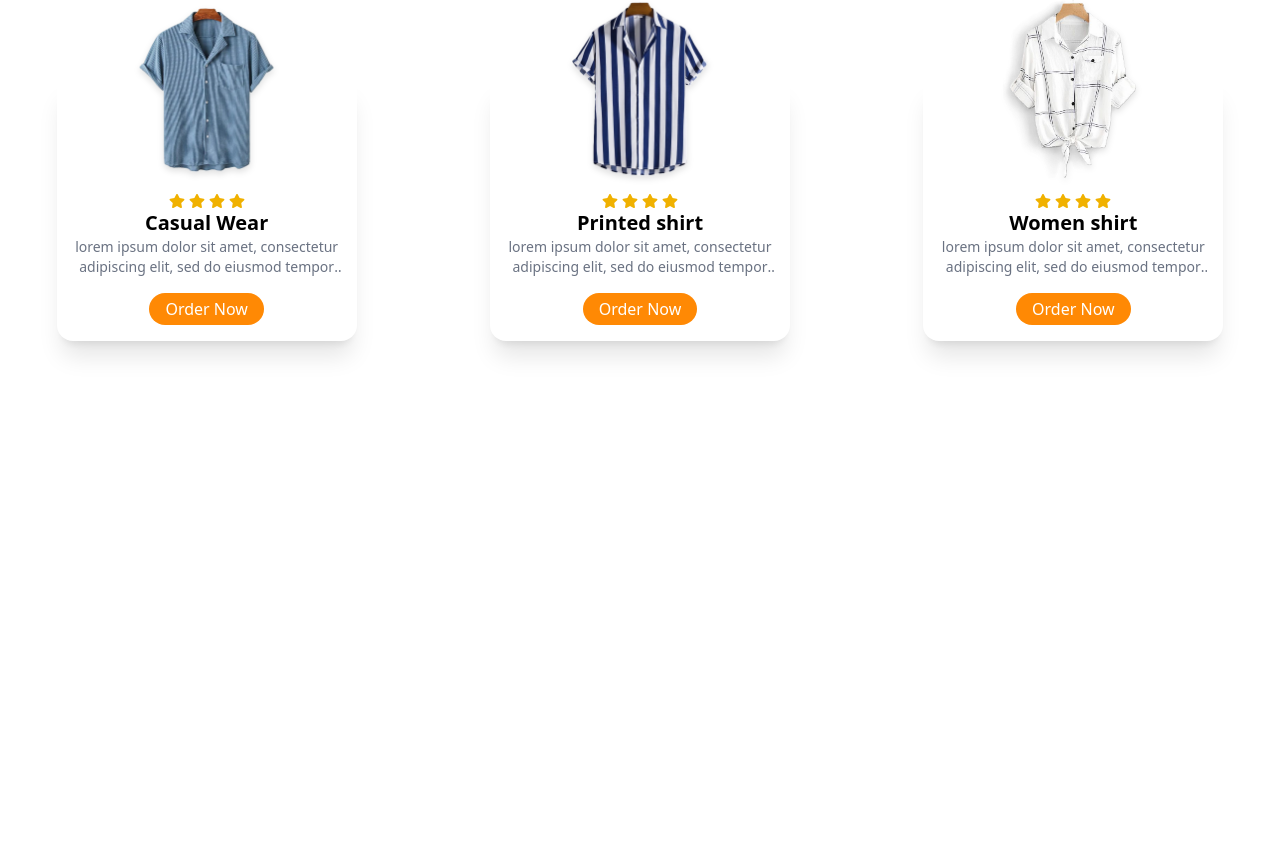
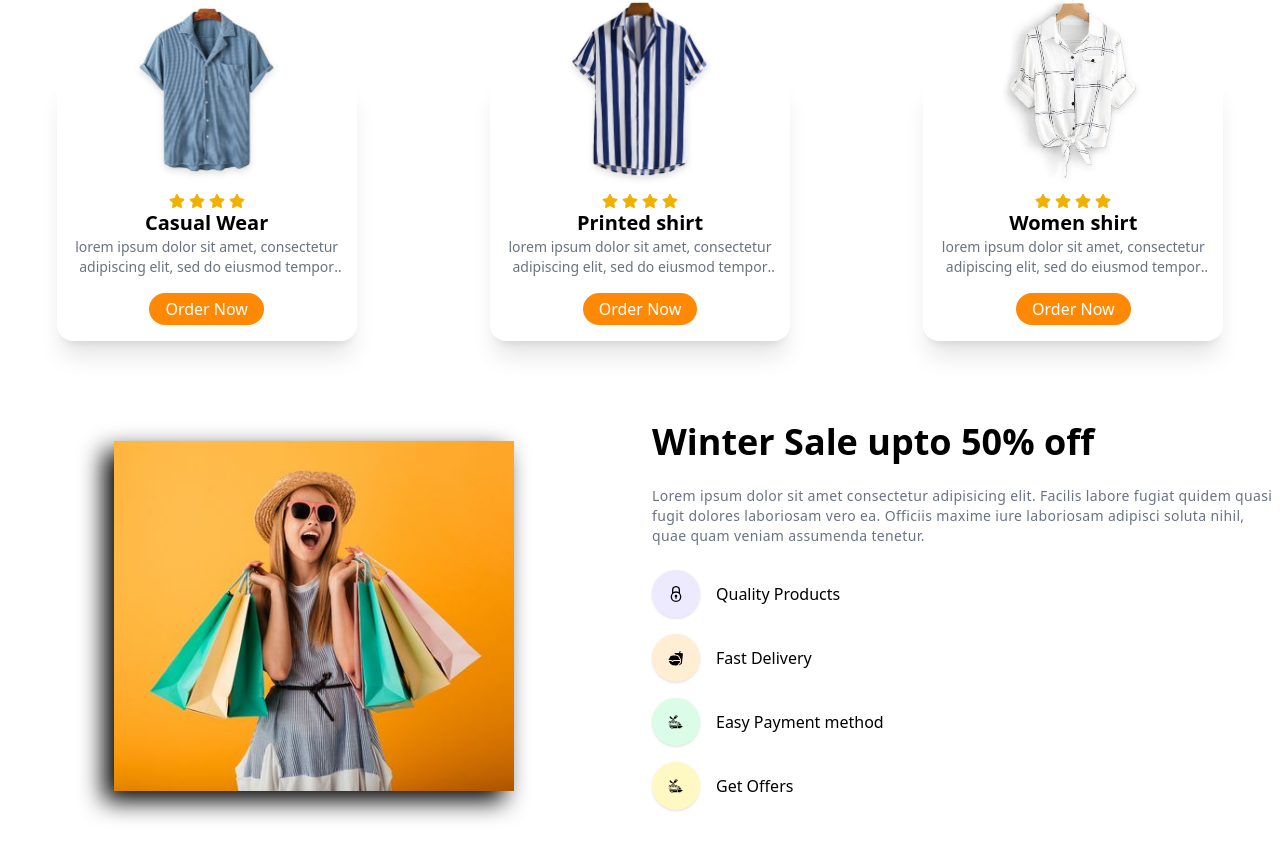
Before and after one commit to FahadAlHossain/react-ecommerce, a React (Vite) app: page / in a window 1280 px wide. Shown: the part 1441-2300 px from the top of the page. Before the commit the page ends 1782 px from the top, so only its background shows below. Built offline with nearby package versions, Linux system fonts and the light colour scheme.

Commit message:
banner added

```diff
--- a/src/App.jsx
+++ b/src/App.jsx
@@ -5,6 +5,7 @@ import Products from "./components/Products/Products";
 import AOS from "aos";
 import "aos/dist/aos.css"
 import TopProducts from "./components/TopProducts/TopProducts";
+import Banner from "./components/Banner/Banner";
 
 const App = () => {
   useEffect(() => {
@@ -22,6 +23,7 @@ const App = () => {
       <Hero />
       <Products />
       <TopProducts/>
+      <Banner/>
     </div>
   );
 };
--- /dev/null
+++ b/src/components/Banner/Banner.jsx
@@ -0,0 +1,57 @@
+import React from "react";
+import BannerImg from "../../assets/women/women2.jpg";
+import { GrSecure } from "react-icons/gr";
+import { IoFastFood } from "react-icons/io5";
+import { GiFoodTruck } from "react-icons/gi";
+
+const Banner = () => {
+  return (
+    <div className="min-h-[550px] flex justify-center items-center py-12 sm:py-0">
+      <div className="container">
+        <div className="grid grid-cols-1 sm:grid-cols-2 gap-6 items-center">
+          <div data-aos="zoom-in">
+            <img
+              src={BannerImg}
+              alt=""
+              className="max-w-[400px] h-[350px] w-full mx-auto drop-shadow-[-10px_10px_12px_rgba(0,0,0,1)] object-cover"
+            />
+          </div>
+          <div className="flex flex-col justify-center gap-6 sm:pt-0">
+            <h1 data-aos="fade-up" className="text-3xl sm:text-4xl font-bold">
+              Winter Sale upto 50% off
+            </h1>
+            <p
+              data-aos="fade-up"
+              className="text-sm text-gray-500 tracking-wide leading-5"
+            >
+              Lorem ipsum dolor sit amet consectetur adipisicing elit. Facilis
+              labore fugiat quidem quasi fugit dolores laboriosam vero ea.
+              Officiis maxime iure laboriosam adipisci soluta nihil, quae quam
+              veniam assumenda tenetur.
+            </p>
+            <div className="flex flex-col gap-4">
+              <div data-aos="fade-up" className="flex items-center gap-4">
+                <GrSecure className="text-4xl h-12 w-12 shadow-sm p-4 rounded-full bg-violet-100 dark:bg-violet-400" />
+                <p>Quality Products</p>
+              </div>
+              <div data-aos="fade-up" className="flex items-center gap-4">
+                <IoFastFood className="text-4xl h-12 w-12 shadow-sm p-4 rounded-full bg-orange-100 dark:bg-orange-400" />
+                <p>Fast Delivery</p>
+              </div>
+              <div data-aos="fade-up" className="flex items-center gap-4">
+                <GiFoodTruck className="text-4xl h-12 w-12 shadow-sm p-4 rounded-full bg-green-100 dark:bg-green-400" />
+                <p>Easy Payment method</p>
+              </div>
+              <div data-aos="fade-up" className="flex items-center gap-4">
+                <GiFoodTruck className="text-4xl h-12 w-12 shadow-sm p-4 rounded-full bg-yellow-100 dark:bg-yellow-400" />
+                <p>Get Offers</p>
+              </div>
+            </div>
+          </div>
+        </div>
+      </div>
+    </div>
+  );
+};
+
+export default Banner;
```
